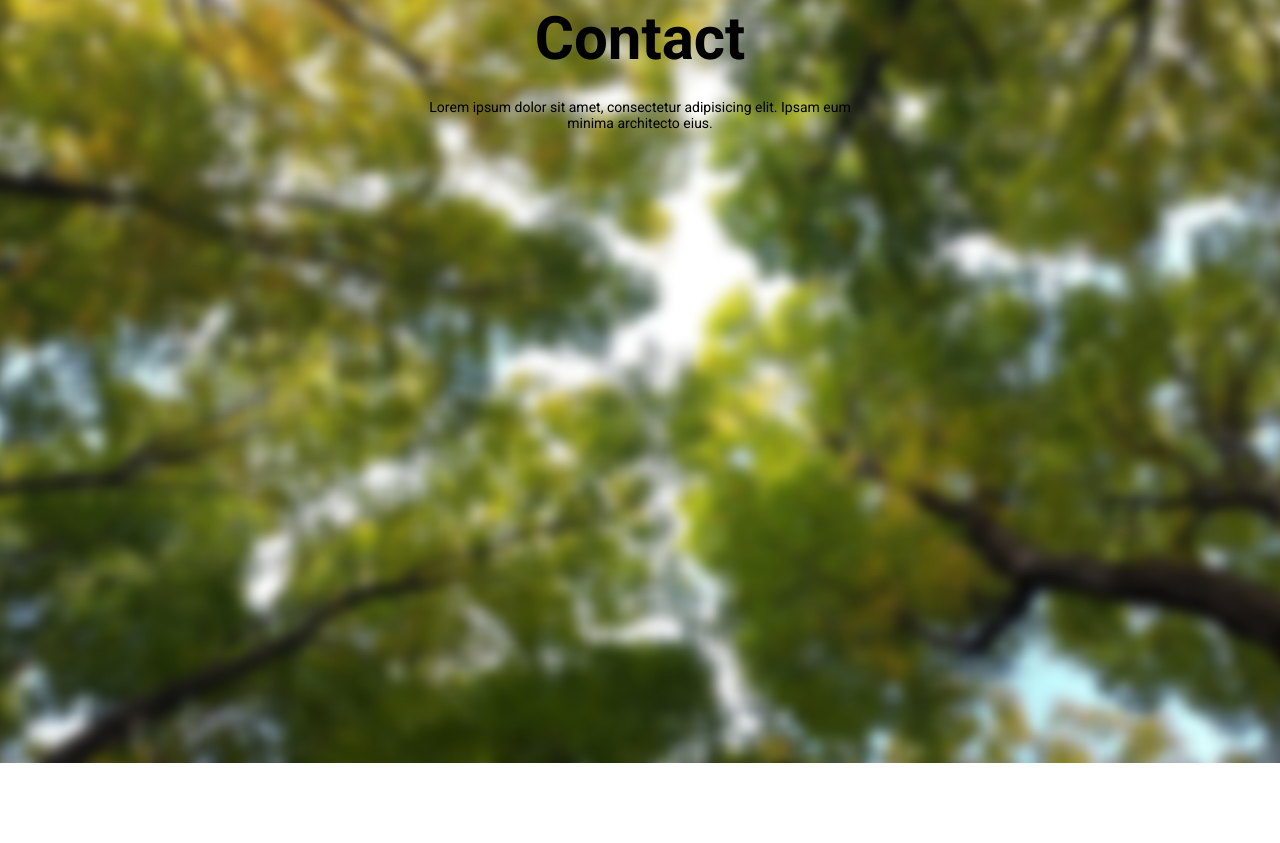
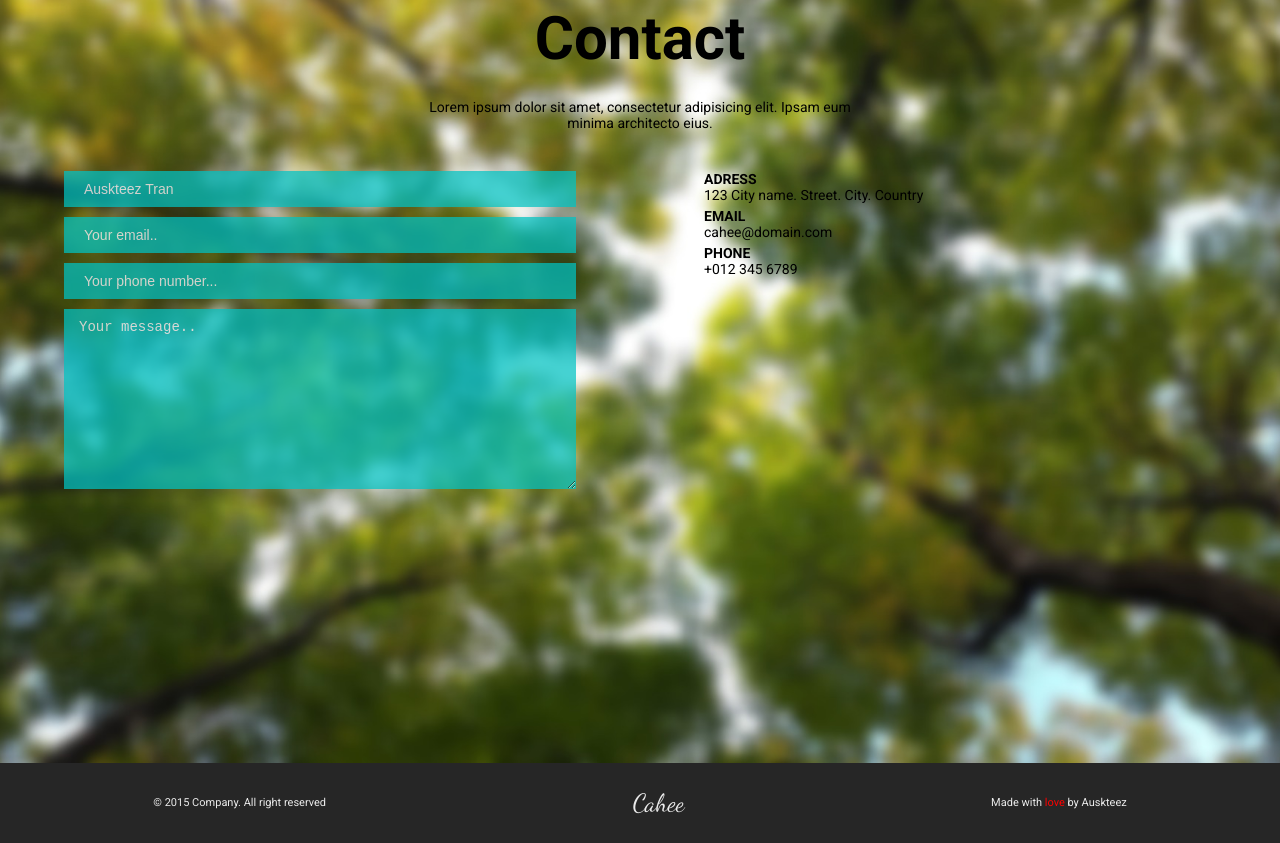
Before and after one commit to jakubk3697/Dev_challenge_2, a plain HTML site: page index.html in a window 1280 px wide. Shown: the part 4628-5471 px from the top of the page. Before the commit the page ends 5391 px from the top, so only its background shows below. Drawn offline with Linux system fonts and the light colour scheme.

Commit message:
Finished styling for section contact and footer

```diff
--- a/index.html
+++ b/index.html
@@ -237,12 +237,38 @@
         Lorem ipsum dolor sit amet, consectetur adipisicing elit. Ipsam eum minima architecto eius.
       </p>
 
-      <form action="#">
+     <div class="contact__box">
+      <form action="#" class="contact__formBox">
+        <input type="text" placeholder="Auskteez Tran">
+        <input type="email" placeholder="Your email..">
+        <input type="text" placeholder="Your phone number...">
+        <textarea name="message" id="message" cols="30" rows="10" placeholder="Your message.."></textarea>
+      </form>
 
-      </form>
+      <div class="contact__info">
+        <div class="contact__infoElem">
+          <p>Adress</p>
+          <p>123 City name. Street. City. Country</p>
+        </div>
+
+        <div class="contact__infoElem">
+          <p>Email</p>
+          <p>cahee@domain.com</p>
+        </div>
+
+        <div class="contact__infoElem">
+          <p>Phone</p>
+          <p>+012 345 6789</p>
+        </div>
+      </div>
+     </div>
     </section>
   </main>
 
-
+  <footer id="footer" class="footer">
+    <p class="footer__info">&#169; 2015 Company. All right reserved</p>
+    <p class="footer__logo">Cahee</p>
+    <p class="footer__creator">Made with <span>love</span> by Auskteez</p>
+  </footer>
 </body>
 </html>
--- a/scss/style.scss
+++ b/scss/style.scss
@@ -1,15 +1,19 @@
 // VARIABLES
+$logoFont: 'Dancing Script', cursive;
+$mainFont: 'Roboto', sans-serif;
+
 $mainContentColor: rgb(44, 44, 46);
 $lightContentColor: rgb(235, 235, 235);
 
 $headerBgcColor: rgb(249, 249, 251);
+$headerContent: rgb(254, 96, 51);
 $aboutUsBgcColor: rgb(0, 180, 180);
 $servicesBgcColor: rgb(112, 192, 255);
 $galleryBgcColor: rgb(254, 233, 46);
 $subscribeUsBgcColor: rgb(255, 255, 255);
 $blogBgcColor: rgb(176, 124, 248);
+$contactInputsColor: rgba(0, 196, 196, 0.85);
 $footerBgcColor: rgb(38, 38, 38);
-$headerContent: rgb(254, 96, 51);
 
 $galleryBtnColor: rgb(86, 133, 163);
 $subscribeBtnColor:rgb(151, 186, 44);
@@ -54,7 +58,7 @@ html {
 }
 
 body {
-    font-family: 'Roboto', sans-serif;
+    font-family: $mainFont;
 }
 
 header {
@@ -75,7 +79,7 @@ header {
     width: 100%;
 
     .logo {
-        font-family: 'Dancing Script', cursive;
+        font-family: $logoFont;
         letter-spacing: 3px;
         font-weight: bold;
         width: 10%;
@@ -526,4 +530,85 @@ header {
     width: 35%;
     text-align: center;
     margin: 0 auto;
+    margin-bottom: 4rem;
 }
+
+.contact__box {
+    display: flex;
+    justify-content: space-around;
+}
+
+.contact__formBox {
+    display: flex;
+    flex-direction: column;
+    gap: 1rem;
+    width: 40%;
+
+    input, textarea {
+        position: relative;
+        width: 100%;
+        padding: 1rem 1.5rem;
+        background-color: $contactInputsColor;
+        opacity: .85;
+        outline: none;
+        border: none;
+        color: #fff;
+        font-size: 1.4rem;
+
+        &::placeholder {
+            color: $lightContentColor;
+        }
+
+        &:focus {
+            opacity: 1;
+        }
+    }
+
+    input {
+        border-left: 5px solid transparent;
+    }
+
+    input:focus {
+        border-color: royalblue;
+    }
+}
+
+.contact__info {
+    font-size: 1.4rem;
+    width: 40%;
+}
+
+.contact__infoElem  {
+    margin-bottom: 0.5rem;
+
+    p:first-child {
+        text-transform: uppercase;
+        font-weight: 700;
+    }
+}
+
+// FOOTER
+
+.footer {
+    display: flex;
+    justify-content: space-around;
+    align-items: center;
+    height: 8rem;
+    background-color: $footerBgcColor;
+    color: $lightContentColor;
+}
+
+.footer__info, .footer__creator {
+    font-size: 1.1rem;
+}
+
+.footer__logo {
+    font-family: $logoFont;
+    font-size: 2.5rem;
+}
+
+.footer__creator {
+    span {
+        color: red;
+    }
+}
```
Also changed, not shown: css/style.css, 1 other file.
